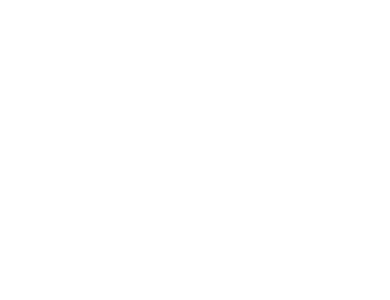
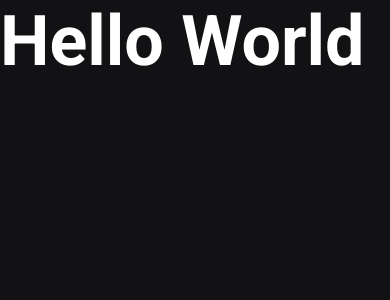
Before and after one commit to YagoPassos/Ignite-IgNews, a Next.js app: page / in a window 390 px wide. Shown: the top 300 px of the page. Built offline with nearby package versions, Linux system fonts and the light colour scheme.

Commit message:
Global Styles

```diff
--- a/src/pages/_app.tsx
+++ b/src/pages/_app.tsx
@@ -1,4 +1,6 @@
 import {AppProps} from 'next/app'
+
+import '../styles/global.scss'
 
 function MyApp({ Component, pageProps } : AppProps) {
   return <Component {...pageProps} />
--- a/src/pages/index.tsx
+++ b/src/pages/index.tsx
@@ -7,6 +7,10 @@
         <title>ig.news</title>
       </Head>
 
+      <h1 style={{fontSize: "5rem"}}>
+        Hello World
+      </h1>
+
     </>
   )
 }
--- /dev/null
+++ b/src/styles/global.scss
@@ -0,0 +1,47 @@
+*{
+    margin: 0;
+    padding: 0;
+    box-sizing: border-box;
+}
+
+:root{
+    --white: #FFFFFF;
+
+    --gray-50: #e1e1e6  ;
+    --gray-300: #a8a8b3;
+    --gray--900: #121214;
+
+    --cyan-500: #61dafb;
+    -yellow-500: #eba417;
+}
+
+@media (max-width: 1080px){
+    html{
+        font-size: 93.75%;//15px
+    }
+}
+
+@media (max-width: 720px){
+    html{
+        font-size: 87.5%;//14px
+    }
+}
+
+
+body{
+    background: var(--gray--900);
+    color: var(--white);
+}
+
+body, input, textarea, select, button{
+    font: 400 1rem  "Roboto", sans-serif;
+}
+
+button{
+    cursor: pointer;
+}
+
+a{
+    color: inherit;
+    text-decoration: none;
+}
```
